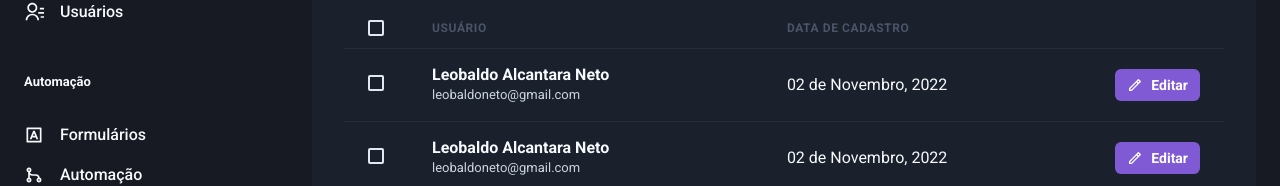
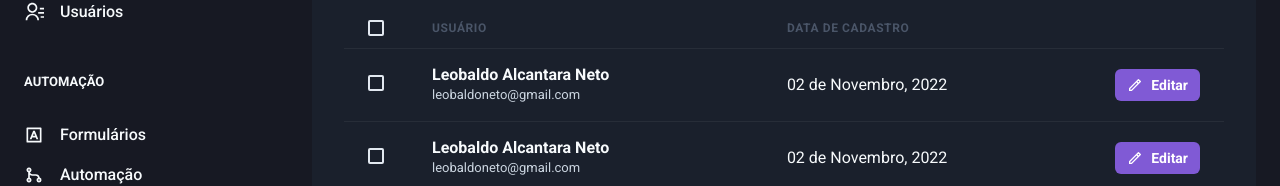
Before and after one commit to leobaldoneto/dashgo, a Next.js app: page /users in a window 1280 px wide. Shown: the part 212-398 px from the top of the page. Built offline with nearby package versions, Linux system fonts and the light colour scheme.

Commit message:
fix: typos

```diff
--- a/src/components/Sidebar/NavSection.tsx
+++ b/src/components/Sidebar/NavSection.tsx
@@ -10,7 +10,7 @@ export default function NavSection ({title, children}: NavSectionProps) {
   return (
     <Box>
       <Text fontWeight='bold' color='gray-400' fontSize='small'>{title}</Text>
-      <Stack spacing='4' mt='8' align='strech'>
+      <Stack spacing='4' mt='8' align='stretch'>
         {children}
       </Stack>
     </Box>
--- a/src/components/Sidebar/index.tsx
+++ b/src/components/Sidebar/index.tsx
@@ -11,7 +11,7 @@ export default function Sidebar () {
           <NavLink icon={RiDashboardLine}>Dashboard</NavLink>
           <NavLink icon={RiContactsLine}>Usuários</NavLink>
         </NavSection>
-        <NavSection title="Automação">
+        <NavSection title="AUTOMAÇÃO">
         <NavLink icon={RiInputMethodLine}>Formulários</NavLink>
         <NavLink icon={RiGitMergeLine}>Automação</NavLink>
         </NavSection>
```
